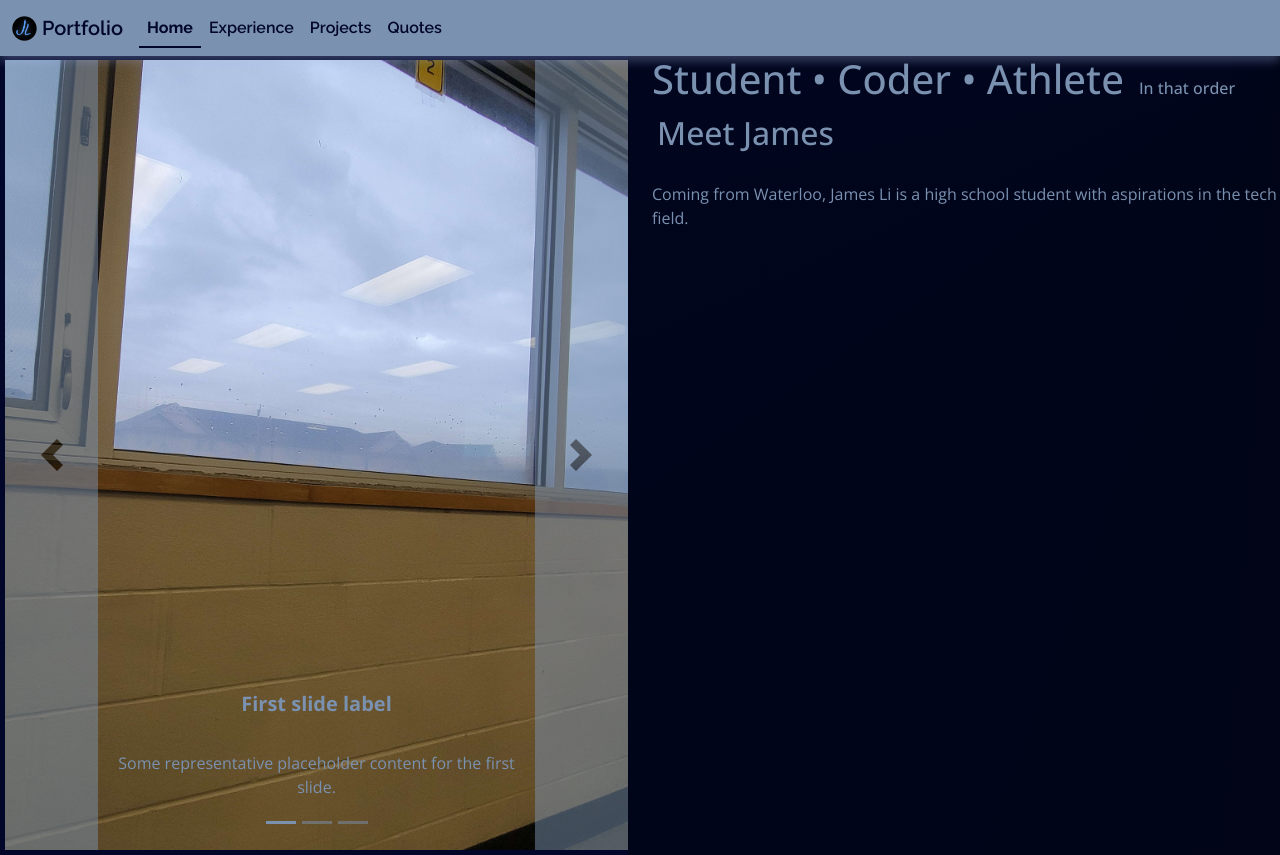
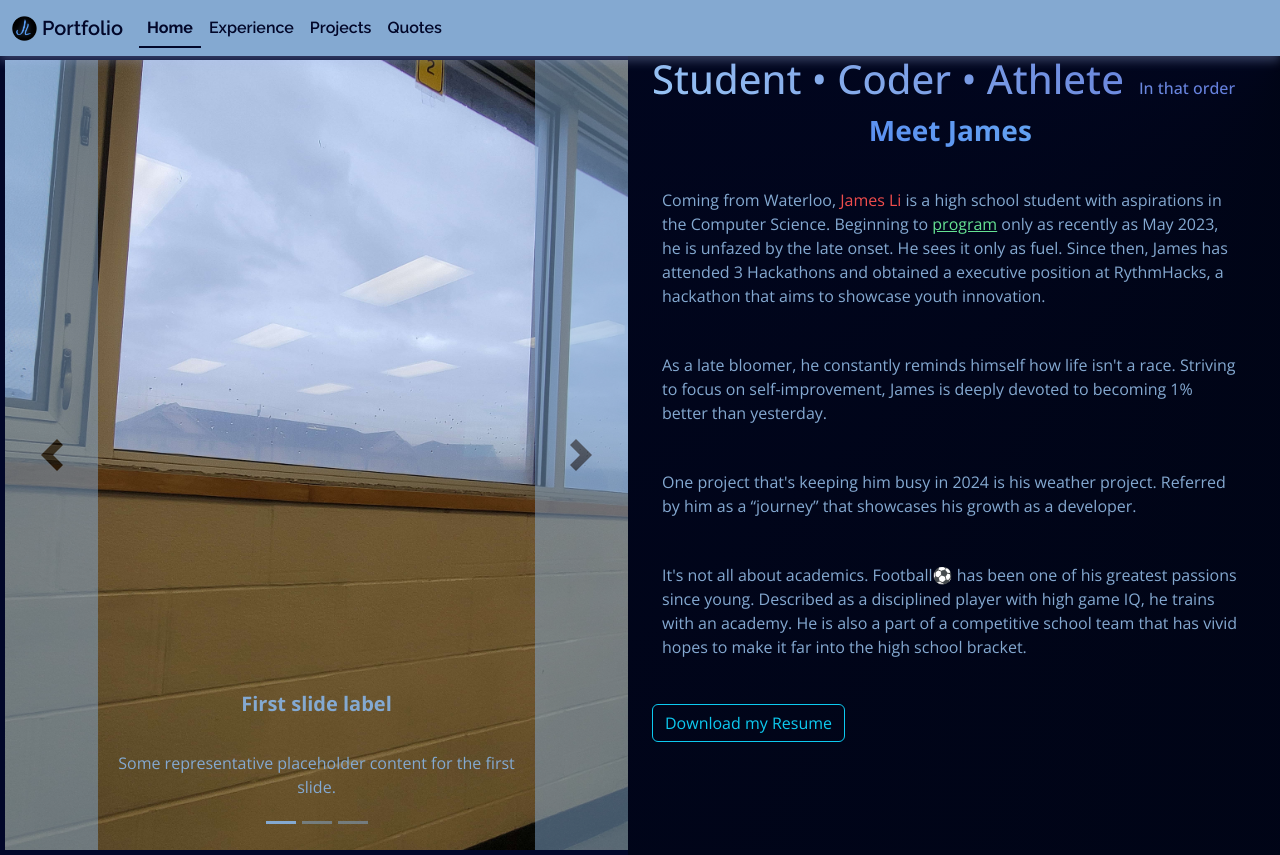
Before and after one commit to JLi2007/Portfolio, a React (Vite) app: page / in a window 1280 px wide. Built offline with nearby package versions, Linux system fonts and the light colour scheme; the HTML template or start-up script is replaced by a standard one.

Commit message:
Script on home page

```diff
--- a/src/components/Experience.tsx
+++ b/src/components/Experience.tsx
@@ -22,7 +22,7 @@ function Experience() {
           minWidth: 200.00,
           scale: 1.00,
           scaleMobile: 1.00,
-          color: 0x7a91b0,
+          color: 0x84a9d1,
           backgroundColor: 0x020121,
           points: 8.00,
           maxDistance: 13.00,
--- a/src/components/Home.tsx
+++ b/src/components/Home.tsx
@@ -52,14 +52,34 @@ function Home() {
 
           </div>
 
-          <div id="col2" className="col-6" >
-            <div id="title">
-              <h1>Student • Coder • Athlete </h1>
-              <h6 style={{padding: '5px'}}>In that order</h6>
+          <div id="col2" className="col-6">
+            <div id="title" className='gradient-title'>
+              <h1 >Student • Coder • Athlete </h1>
+              <h6 style={{padding: '5px', marginLeft: '10px'}}>In that order</h6>
             </div>
 
-            <h2 style={{padding: '5px'}}>Meet James</h2>
-            <p>Coming from Waterloo, James Li is a high school student with aspirations in the tech field.</p>
+            <div id="inside">
+              <h3 className="gradient" style={{padding: '5px'}}>Meet James</h3>
+              <p>Coming from Waterloo, <span style={{color:'#ef4d4d'}}>James Li</span> is a high school student with aspirations in the Computer Science.
+                Beginning to <span><a style={{color: '#65e393'}} href="https://github.com/JLi2007">program</a></span> only as recently as May 2023, he is unfazed by the late onset. He sees it only as fuel.
+                Since then, James has attended 3 Hackathons and obtained a executive position at RythmHacks, a hackathon that aims to showcase youth innovation.
+              </p>
+
+              <p>As a late bloomer, he constantly reminds himself how life isn't a race.
+                Striving to focus on self-improvement, James is deeply devoted to becoming 1% better than yesterday.
+              </p>
+
+              <p>One project that's keeping him busy in 2024 is his weather project.
+                Referred by him as a “journey” that showcases his growth as a developer.
+              </p>
+
+              <p style={{paddingBottom: '20px'}}>It's not all about academics.
+                Football⚽ has been one of his greatest passions since young.
+                Described as a disciplined player with high game IQ, he trains with an academy.
+                He is also a part of a competitive school team that has vivid hopes to make it far into the high school bracket.
+              </p>
+            </div>
+            <button type="button" className="btn btn-outline-info">Download my Resume</button>
           </div>
         </div>
       </div>
--- a/src/components/Projects.tsx
+++ b/src/components/Projects.tsx
@@ -22,7 +22,7 @@ function Projects() {
           minWidth: 200.00,
           scale: 1.00,
           scaleMobile: 1.00,
-          color: 0x7a91b0,
+          color: 0x84a9d1,
           backgroundColor: 0x020121,
           points: 10.00,
           maxDistance: 13.00,
--- a/src/style/style.css
+++ b/src/style/style.css
@@ -7,9 +7,9 @@
     --dark-color-bg: #020121;
     --navbar-color: conic-gradient(from 90deg at 50% 0%, #468eec, 30%, #3b86e8, #307de1);
     --active-color: rgba(0, 0, 0, 0.856);
-    --font-color: #7a91b0;
-    --unique-color-1: #ff3e3e;
-    --unique-color-2: #3eff85;
+    --font-color: #84a9d1;
+    --unique-color-1: #ef4d4d;
+    --unique-color-2: #65e393;
     --unique-color-3: #ff3ef5;
     --unique-color-4: #ffe23e;
     --unique-color-5: #983eff;
@@ -141,6 +141,7 @@
 #bootstrap-overides-home #col2{
     text-align: left;
     display: inline;
+    height: 100vh;
 }
 
 #bootstrap-overides-home #title h1, #bootstrap-overides-home #title h6{
@@ -156,8 +157,38 @@
     margin-top: 25px;
 }
 
-#bootstrap-overides-home #title h6{
-    margin-left: 10px;
+#bootstrap-overides-home #inside{
+    height: auto;
+    width: 95%;
+}
+
+#bootstrap-overides-home #inside p{
+    margin-bottom: 25px;
+    flex-wrap: wrap;
+    padding: 10px;
+}
+
+#bootstrap-overides-home .gradient-title{
+    background: linear-gradient(
+        35deg,
+        rgb(153, 197, 244) 0%,
+        rgb(93, 118, 216) 95%
+    );
+    background-clip: text;
+    color: transparent;
+}
+
+#bootstrap-overides-home .gradient{
+        font-weight: bold;
+        background: linear-gradient(
+            50deg,
+            rgb(90, 140, 241) 30%,
+            rgb(108, 186, 242) 100%
+        );
+        background-clip: text;
+        color: transparent;
+        display: flex;
+        justify-content: center;
 }
 
 @media (max-width: 900px){
@@ -170,6 +201,7 @@
     #bootstrap-overides-home #col2{
         width: 100%;
         text-align: center;
+        height: auto;
     }
 }
 
```
Also changed, not shown: 1 other file (tests, documents, lock files or other folders).
